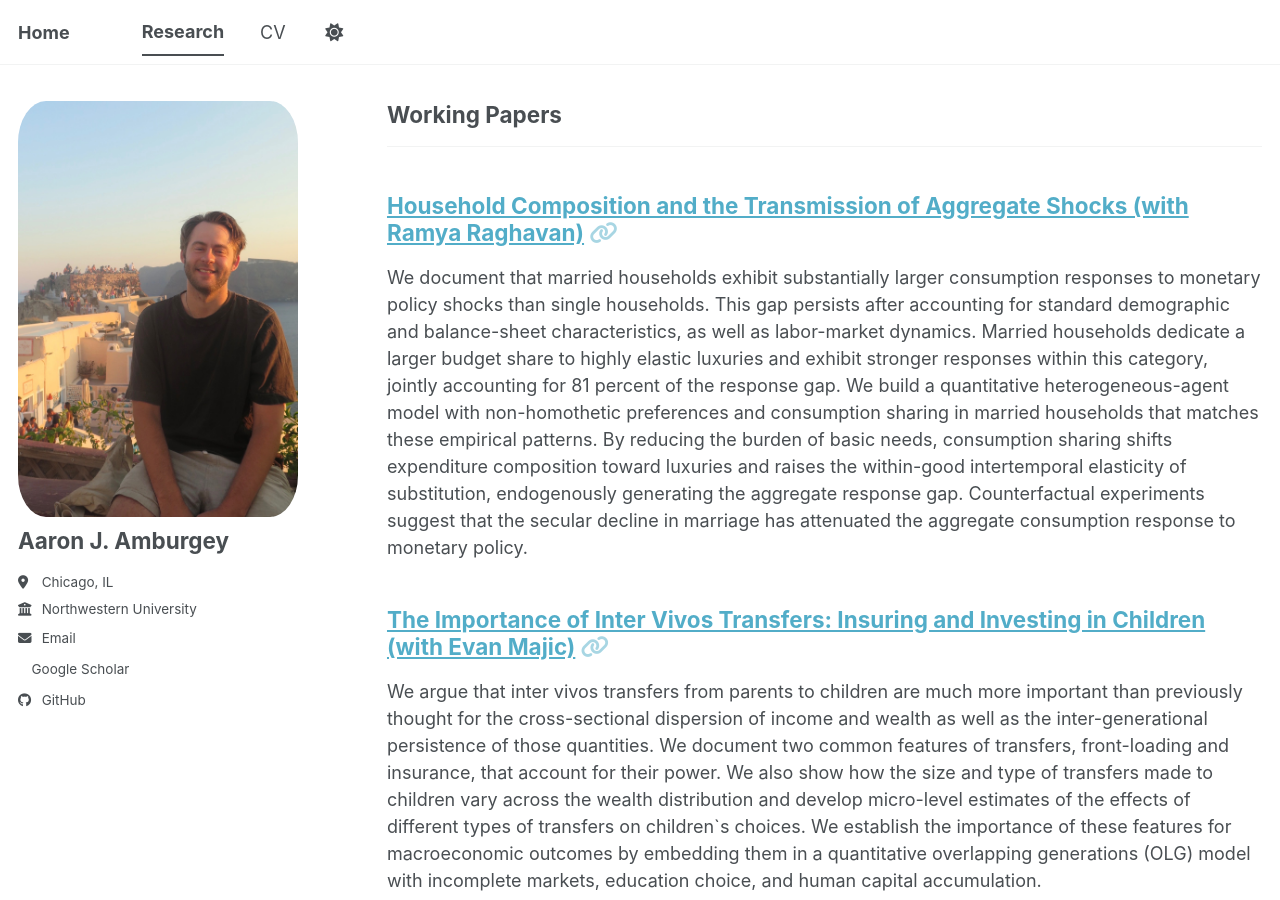
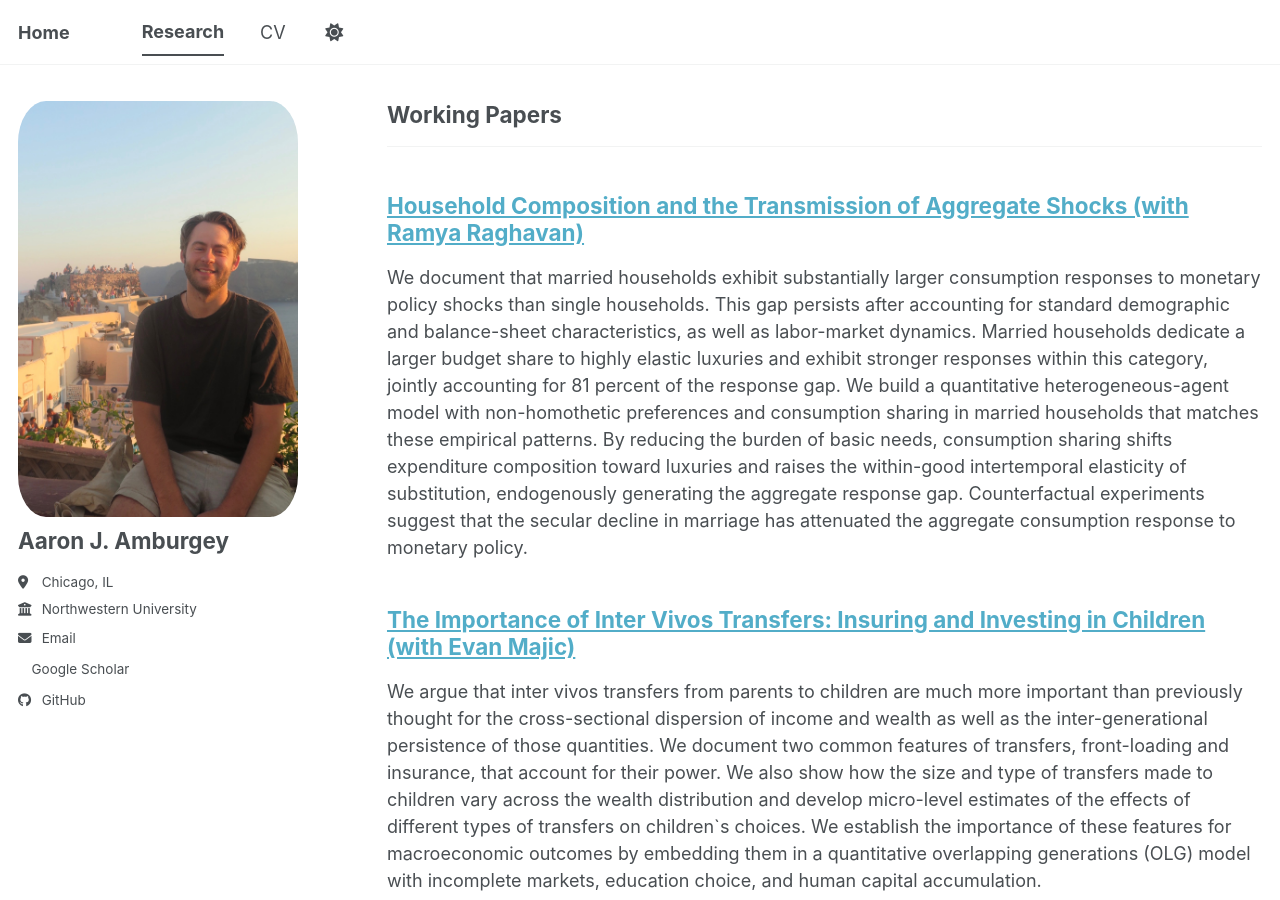
Before and after one commit to ajamburgey/ajamburgey.github.io, a Jekyll site: the page built from _pages/research.html, in a window 1280 px wide and 900 px high. Built offline with Jekyll 4.4.1, drawn with Linux system fonts in a browser that asks for light colours; a style sheet for code colours, icons or effects is not loaded.

Commit message:
Remove chainlink symbol

```diff
--- a/_includes/archive-single.html
+++ b/_includes/archive-single.html
@@ -34,7 +34,7 @@
 
     <h2 class="archive__item-title" itemprop="headline">
       {% if post.link %}
-        <a href="{{ post.link }}">{{ title }}</a>{{ venue }} <a href="{{ base_path }}{{ post.url }}" rel="permalink"><i class="fa fa-link" aria-hidden="true" title="permalink"></i><span class="sr-only">Permalink</span></a>
+        <a href="{{ post.link }}">{{ title }}</a>{{ venue }}{% unless post.collection == 'research' %} <a href="{{ base_path }}{{ post.url }}" rel="permalink"><i class="fa fa-link" aria-hidden="true" title="permalink"></i><span class="sr-only">Permalink</span></a>{% endunless %}
       {% else %}
         <a href="{{ base_path }}{{ post.url }}" rel="permalink">{{ title }}</a>{{ venue }}
       {% endif %}
```
